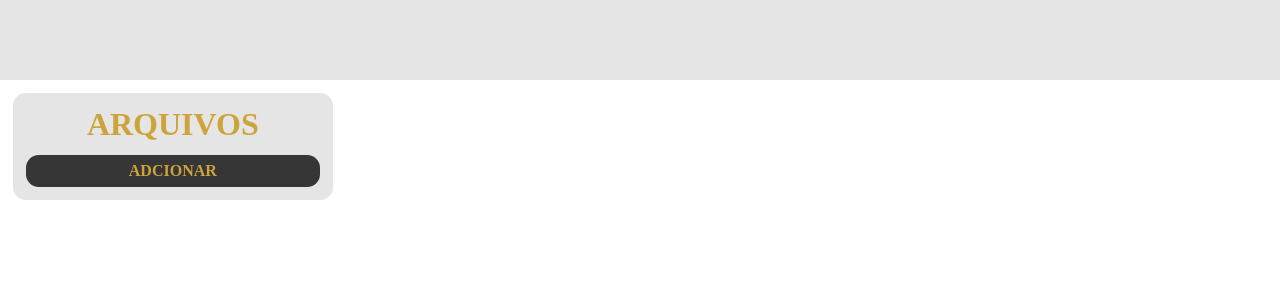
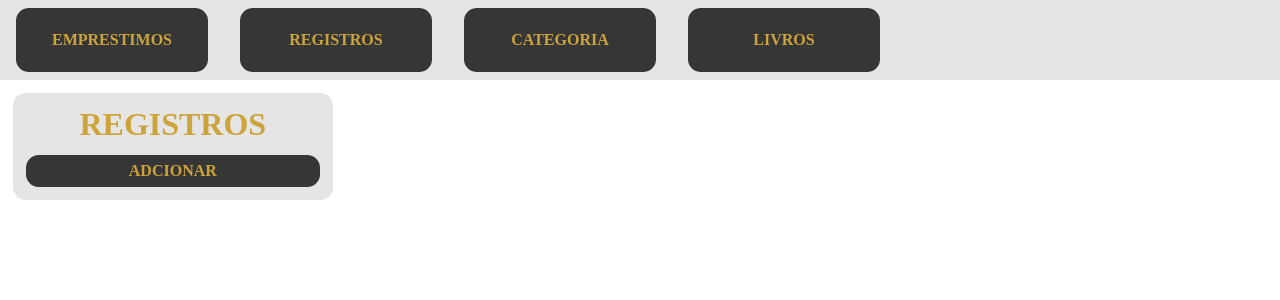
Before and after one commit to jacksonsr451/library, a React (Vite) app in the folder web/: page /libraries in a window 1280 px wide. Shown: the top 300 px of the page. Built offline with nearby package versions, Linux system fonts and the light colour scheme.

Commit message:
Implementing navegate in Header

```diff
--- a/web/src/components/Header.tsx
+++ b/web/src/components/Header.tsx
@@ -2,8 +2,17 @@ import React from "react";
 import HeaderStyled from "../ui/HeaderStyled";
 
 const Header: React.FC = () => {
+
+    const navegate = (paths: string) => () => {
+        window.location.href=paths
+    }
+
     return (
         <HeaderStyled>
+            <div onClick={navegate('/rent-books')} className="itens">EMPRESTIMOS</div>
+            <div onClick={navegate('/libraries')} className="itens">REGISTROS</div>
+            <div onClick={navegate('/categories')} className="itens">CATEGORIA</div>
+            <div onClick={navegate('/books')} className="itens">LIVROS</div>
         </HeaderStyled>
     )
 }
--- a/web/src/pages/Libraries.tsx
+++ b/web/src/pages/Libraries.tsx
@@ -5,7 +5,7 @@ const Libraries: React.FC = () => {
     return (
         <LibrariesStyled>
             <div className="aside">
-                <h1>ARQUIVOS</h1>
+                <h1>REGISTROS</h1>
                 <div className="itens"><b>ADCIONAR</b></div>
             </div>
             <div className="content">
--- a/web/src/ui/HeaderStyled.ts
+++ b/web/src/ui/HeaderStyled.ts
@@ -2,8 +2,28 @@ import styled from 'styled-components'
 
 const HeaderStyled = styled.div`
     flex: 1;
+    display: flex;
+    flex-direction: row;
     height: 5rem;
     background-color: ${({theme}) => theme.colors.border};
+    align-items: center;
+
+    .itens {
+        display: flex;
+        align-items: center;
+        justify-content: center;
+        width: 12rem;
+        height: 4rem;
+        margin: .5rem 1rem;
+
+        border-radius: .8rem;
+        background-color: ${({theme}) => theme.colors.primary};
+
+        font-weight: bold;
+        :hover {
+            cursor: pointer;
+        }
+    }
 `
 
 export default HeaderStyled
```
